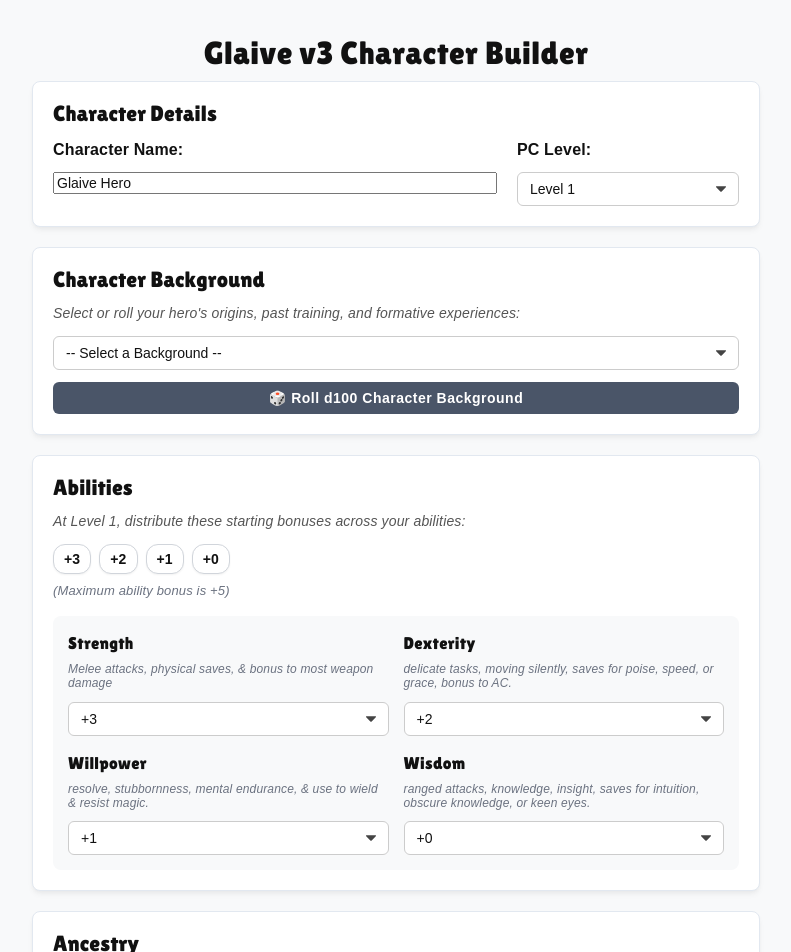
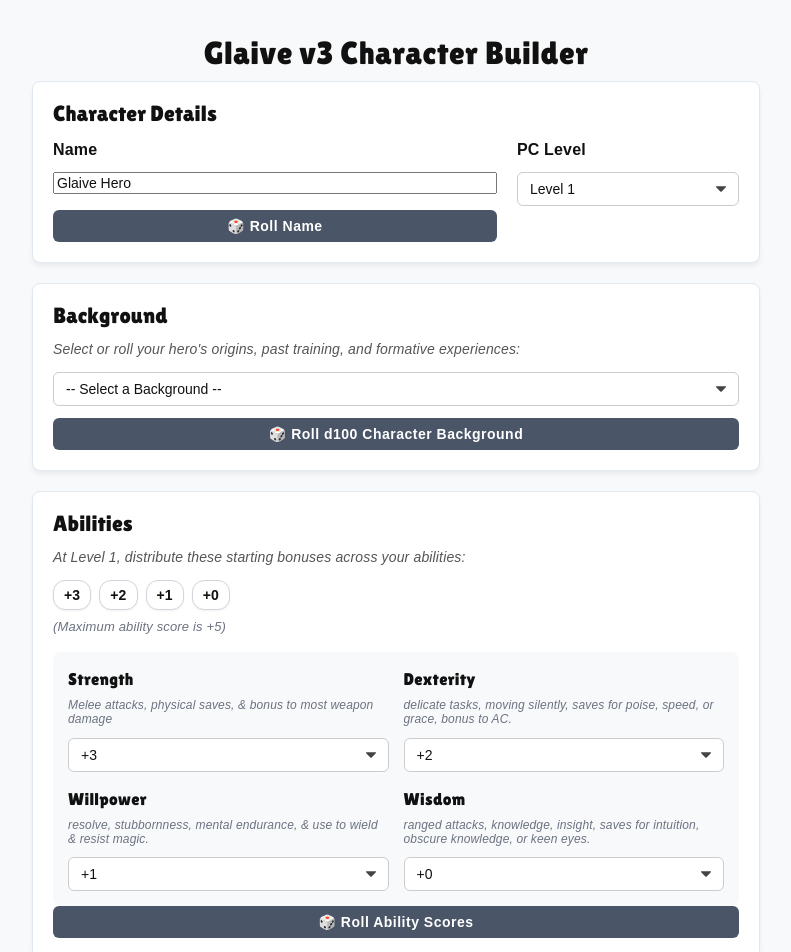
Before and after one commit to gbbeason-hub/glaive-character-builder, a React (Vite) app: page / in a window 1280 px wide. Shown: the top 952 px of the page, without its empty margins (244-1035 px from the left). Built offline with nearby package versions, Linux system fonts and the light colour scheme; a web font is replaced by a local one.

Commit message:
Name, ability updates.
Random name. Ability point tracker. Other ability improvements (display). Random ability scores.

```diff
--- /dev/null
+++ b/public/names.json
@@ -0,0 +1,19 @@
+{
+  "names": [
+    "Able", "Adele", "Alric", "Ames", "Arne", "Astrid", "Audra", "Bard", "Bean", "Beedle",
+    "Benbow", "Biscuit", "Bigby", "Bjorn", "Bors", "Bowen", "Bran", "Byrn", "Buckles", "Cormac",
+    "Cole", "Crab", "Crane", "Crone", "Cull", "Dai", "Dale", "Doric", "Duggan", "Earwig",
+    "Elze", "Ernst", "Fern", "Flood", "Gareth", "Giles", "Hazel", "Hen", "Hedwig", "Hugh",
+    "Igraine", "Itch", "Ivan", "Jack", "Kara", "Kate", "Kirby", "Konya", "Leak", "Lem",
+    "Letch", "Lief", "Malory", "Mank", "Marcus", "Mori", "Moss", "Mute", "Oli", "Olwen",
+    "Oren", "Oric", "Otto", "Pepper", "Perry", "Pickle", "Pidgin", "Pippin", "Pog", "Poddric",
+    "Porridge", "Pots", "Red", "Reeva", "Regar", "Ridley", "Roland", "Rolo", "Root", "Sanne",
+    "Scarlett", "Scumnose", "Seamus", "Sigrid", "Sims", "Squish", "Stack", "Stoltz", "Surge", "Tad",
+    "Tinker", "Tobin", "Tonk", "Torui", "Ulric", "Vale", "Valentin", "Volkmar", "Ywain", "Wolfram"
+  ],
+  "sobriquets": [
+    "Animal", "Blind", "Bold", "Skinny", "Broad", "Color", "Finger", "Flatulent", "Itchy", "Itch",
+    "Loud", "Soft", "One-Eye", "Sneaky", "Snewt", "Stammering", "Taint", "Short", "Tall",
+    "Unwise", "Wise", "Vegetable", "Wizzer", "Heretic", "Pious", "Younger", "Young", "Older", "Old"
+  ]
+}
--- a/src/AncestryCard.tsx
+++ b/src/AncestryCard.tsx
@@ -150,9 +150,9 @@ export function AncestryCard({
       )}
 
       <div className="card-actions">
-        <button type="button" onClick={handleRollAncestry} className="btn-primary">
-          🎲 Roll Ancestry
-        </button>
+        <button type="button" onClick={handleRollAncestry} className="btn-primary full-width">
+  🎲 Roll Ancestry
+</button>
       </div>
     </div>
   );
--- a/src/App.tsx
+++ b/src/App.tsx
@@ -39,13 +39,17 @@ interface BackgroundEntry {
   text: string;
 }
 
+interface NameDatabase {
+  names: string[];
+  sobriquets: string[];
+}
+
 // Map of concise attribute descriptions
 const attributeDescriptions: Record<keyof Abilities, string> = {
   strength: 'Melee attacks, physical saves, & bonus to most weapon damage',
   dexterity: 'delicate tasks, moving silently, saves for poise, speed, or grace, bonus to AC.',
   willpower: 'resolve, stubbornness, mental endurance, & use to wield & resist magic.',
   wisdom: 'ranged attacks, knowledge, insight, saves for intuition, obscure knowledge, or keen eyes.'
-
 };
 
 export function App() {
@@ -63,6 +67,7 @@ export function App() {
   const [exportMessage, setExportMessage] = useState('');
 
   const [traitDatabase, setTraitDatabase] = useState<any>(null);
+  const [nameDatabase, setNameDatabase] = useState<NameDatabase | null>(null);
 
   const [traits, setTraits] = useState<CharacterTraits>({
     gender: 'Masculine',
@@ -112,14 +117,16 @@ export function App() {
       fetch('/traits.json').then(res => res.json()),
       fetch('/backgrounds.json').then(res => res.json()),
       fetch('/ancestries.json').then(res => res.json()),
-      fetch('/talents.json').then(res => res.json())
+      fetch('/talents.json').then(res => res.json()),
+      fetch('/names.json').then(res => res.json())
     ])
-      .then(([items, traitsData, backgroundData, ancestriesData, talentsData]) => {
+      .then(([items, traitsData, backgroundData, ancestriesData, talentsData, namesData]) => {
         setItemCatalog(items);
         setTraitDatabase(traitsData);
         setBackgroundDatabase(backgroundData);
         setAncestriesCatalog(ancestriesData);
         setTalentsCatalog(talentsData);
+        setNameDatabase(namesData);
       })
       .catch(err => console.error("Error initializing background data layers:", err));
   }, []);
@@ -137,6 +144,10 @@ export function App() {
     .filter(item => item.type === 'Armor' && item.defense)
     .reduce((sum, item) => sum + Number(item.defense), 0);
   const armorClass = 10 + stats.dexterity + armorBonus;
+
+  const expectedTotalPoints = 6 + (level - 1);
+  const spentPoints = stats.strength + stats.dexterity + stats.willpower + stats.wisdom;
+  const unspentPoints = expectedTotalPoints - spentPoints;
 
   // ==========================================
   // 5. HELPER ACTION FUNCTIONS
@@ -167,6 +178,41 @@ export function App() {
     }
 
     setSilver(totalSilver);
+  };
+
+  const rollRandomAbilities = () => {
+    const values = [3, 2, 1, 0];
+    for (let i = values.length - 1; i > 0; i--) {
+      const j = Math.floor(Math.random() * (i + 1));
+      [values[i], values[j]] = [values[j], values[i]];
+    }
+    setStats({
+      strength: values[0],
+      dexterity: values[1],
+      willpower: values[2],
+      wisdom: values[3]
+    });
+  };
+
+  const rollRandomName = () => {
+    if (!nameDatabase) return;
+    const { names, sobriquets } = nameDatabase;
+    const getRandom = (arr: string[]) => arr[Math.floor(Math.random() * arr.length)];
+
+    const useSobriquet = Math.random() < 0.5;
+
+    if (useSobriquet) {
+      const firstName = getRandom(names);
+      const sobriquet = getRandom(sobriquets);
+      setCharacterName(`${firstName} the ${sobriquet}`);
+    } else {
+      const firstName = getRandom(names);
+      let lastName = getRandom(names);
+      while (lastName === firstName) {
+        lastName = getRandom(names);
+      }
+      setCharacterName(`${firstName} ${lastName}`);
+    }
   };
 
   const rollAllTraits = () => {
@@ -268,15 +314,23 @@ export function App() {
             <h3 className="panel-heading">Character Details</h3>
             <div className="form-row-two-col">
               <div className="form-group flex-2">
-                <label className="field-label">Character Name:</label>
+                <label className="field-label">Name</label>
                 <input
                   type="text"
                   value={characterName}
                   onChange={(e) => setCharacterName(e.target.value)}
+                  className="mb-2"
                 />
+                <button
+                  type="button"
+                  onClick={rollRandomName}
+                  className="btn-primary full-width"
+                >
+                  🎲 Roll Name
+                </button>
               </div>
               <div className="form-group flex-1">
-                <label className="field-label">PC Level:</label>
+                <label className="field-label">PC Level</label>
                 <select
                   value={level}
                   onChange={(e) => setLevel(Number(e.target.value))}
@@ -293,7 +347,7 @@ export function App() {
 
           {/* 1. Character Background Card */}
           <div className="card-panel">
-            <h3 className="panel-heading">Character Background</h3>
+            <h3 className="panel-heading">Background</h3>
             <p className="instruction-text">
               Select or roll your hero's origins, past training, and formative experiences:
             </p>
@@ -324,7 +378,14 @@ export function App() {
 
           {/* 2. Abilities Card */}
           <div className="card-panel">
-            <h3 className="panel-heading">Abilities</h3>
+            <div className="panel-heading-row">
+              <h3 className="panel-heading">Abilities</h3>
+              {unspentPoints > 0 && (
+                <span className="level-bonus-badge">
+                  {unspentPoints} {unspentPoints === 1 ? 'Point' : 'Points'} Available
+                </span>
+              )}
+            </div>
             <div className="instruction-block">
               <p className="instruction-text">
                 At Level 1, distribute these starting bonuses across your abilities:
@@ -335,7 +396,7 @@ export function App() {
                 <span className="bonus-badge">+1</span>
                 <span className="bonus-badge">+0</span>
               </div>
-              <p className="instruction-subtext">(Maximum ability bonus is +5)</p>
+              <p className="instruction-subtext">(Maximum ability score is +5)</p>
             </div>
 
             <div className="attributes-grid">
@@ -357,6 +418,10 @@ export function App() {
                 );
               })}
             </div>
+
+            <button type="button" onClick={rollRandomAbilities} className="btn-primary full-width mt-3">
+              🎲 Roll Ability Scores
+            </button>
           </div>
 
           {/* 3. Ancestry Card */}
@@ -411,7 +476,7 @@ export function App() {
             </div>
 
             <button type="button" onClick={rollAllTraits} className="btn-primary full-width mt-3">
-              🎲 Randomize All Physical Traits
+              🎲 Roll All Physical Traits
             </button>
           </div>
 
@@ -427,7 +492,7 @@ export function App() {
               className="bond-textarea"
             />
             <button type="button" onClick={rollCharacterBond} className="btn-primary full-width">
-              🎲 Roll 2d6 Character Bond Matrix
+              🎲 Roll Character Bond
             </button>
           </div>
 
@@ -448,7 +513,7 @@ export function App() {
               <button type="button" onClick={() => adjustSilver(-10)} className="btn-stepper">-10</button>
             </div>
             <button type="button" onClick={rollStartingSilver} className="btn-primary full-width">
-              🎲 Roll Starting Wealth (1d20 Tier Table)
+              🎲 Roll Starting Wealth
             </button>
           </div>
 
--- a/src/index.css
+++ b/src/index.css
@@ -828,6 +828,32 @@ textarea:focus {
   line-height: 1.2;
 }
 
+/* ==========================================
+   10. LEVEL BONUS BADGE & PANEL HEADINGS
+   ========================================== */
+.panel-heading-row {
+  display: flex;
+  justify-content: space-between;
+  align-items: center;
+  margin-bottom: 12px;
+}
+
+.panel-heading-row .panel-heading {
+  margin-bottom: 0;
+}
+
+.level-bonus-badge {
+  background-color: #d97706; /* Warm amber warning/notification color */
+  color: #ffffff;
+  font-size: 0.75rem;
+  font-weight: 700;
+  padding: 3px 10px;
+  border-radius: 12px;
+  text-transform: uppercase;
+  letter-spacing: 0.05em;
+  font-family: var(--font-body);
+}
+
 /* Print Utilities */
 .print-header-row { display: flex; justify-content: space-between; align-items: flex-end; margin-bottom: 20px; }
 .print-header-field { border-bottom: 2px solid #000; padding-bottom: 2px; }
```
